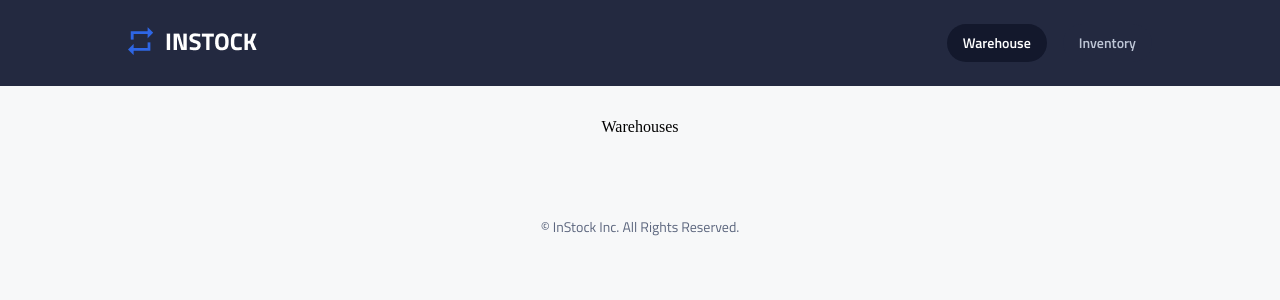
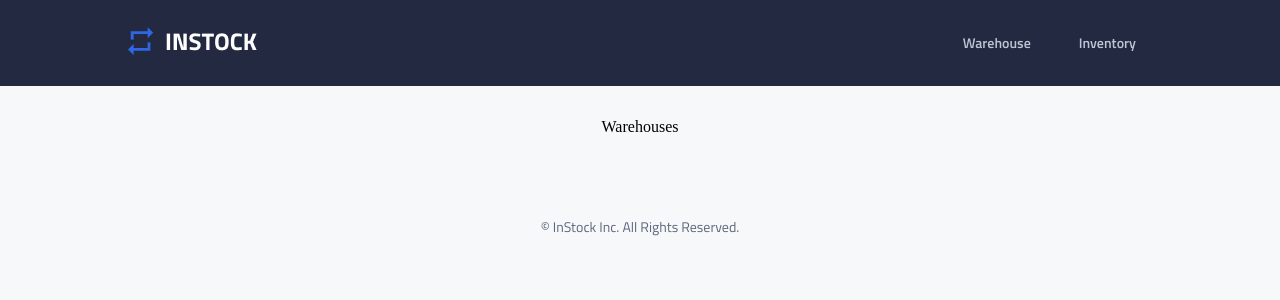
Before and after one commit to ChenElla/well_group_5_inStock, a React (Vite) app: page / in a window 1280 px wide. Shown: the top 300 px of the page. Built offline with nearby package versions, Linux system fonts and the light colour scheme.

Commit message:
add current page highlighting to header page selection

```diff
--- a/src/components/Header/Header.jsx
+++ b/src/components/Header/Header.jsx
@@ -1,9 +1,11 @@
 import React from "react";
-import { Link } from "react-router-dom";
+import { Link, useLocation } from "react-router-dom";
 import instockLogoSmall from "../../assets/Logo/InStock-Logo_1x.png";
 import "./Header.scss";
 
 function Header() {
+	const location = useLocation();
+	const route = location.pathname.split("/")[1];
 	return (
 		<nav className="header">
 			<div className="header__outer">
@@ -18,12 +20,24 @@ function Header() {
 				</div>
 				<div className="header__btn-contain">
 					<Link className="header__flexset" to="/warehouses">
-            <button className="header__btn header__btn--warehouse">
+						<button
+							className={
+								route === "warehouses"
+									? "header__btn header__btn--selected"
+									: "header__btn"
+							}
+						>
 							Warehouse
 						</button>
 					</Link>
 					<Link className="header__flexset" to="/inventories">
-            <button className="header__btn header__btn--inventory">
+						<button
+							className={
+								route === "inventories"
+									? "header__btn header__btn--selected"
+									: "header__btn"
+							}
+						>
 							Inventory
 						</button>
 					</Link>
--- a/src/components/Header/Header.scss
+++ b/src/components/Header/Header.scss
@@ -1,4 +1,3 @@
-
 @import "../../styling/global.scss";
 
 .header {
@@ -8,16 +7,16 @@
 	}
 	&__outer {
 		padding: 24px 16px 0;
-    padding-bottom:24px;
+		padding-bottom: 24px;
 		@include tablet {
 			padding: 32px 32px 0;
-      padding-bottom:32px;
+			padding-bottom: 32px;
 		}
 		@include desktop {
 			// @include desktopWidths;
-      padding:24px 0;
-      width:80%;
-      margin:0 auto;
+			padding: 24px 0;
+			width: 80%;
+			margin: 0 auto;
 		}
 		@include flexColumn;
 		gap: 24px;
@@ -45,14 +44,12 @@
 		&:hover {
 			text-decoration-line: underline;
 		}
-    &--warehouse {
+		&--selected {
 			background-color: $Instock-Black;
 			border: none;
 			color: $White;
 			flex-grow: 1;
 		}
-
-    &--inventory {
 		background-color: $Graphite;
 		border: none;
 		color: $Cloud;
@@ -62,4 +59,3 @@
 		}
 	}
 }
-}
```
Also changed, not shown: src/components/AddWarehouse/AddWarehouse.jsx (+27 -8 lines). Lines whose indentation alone changed are shown as unchanged.
